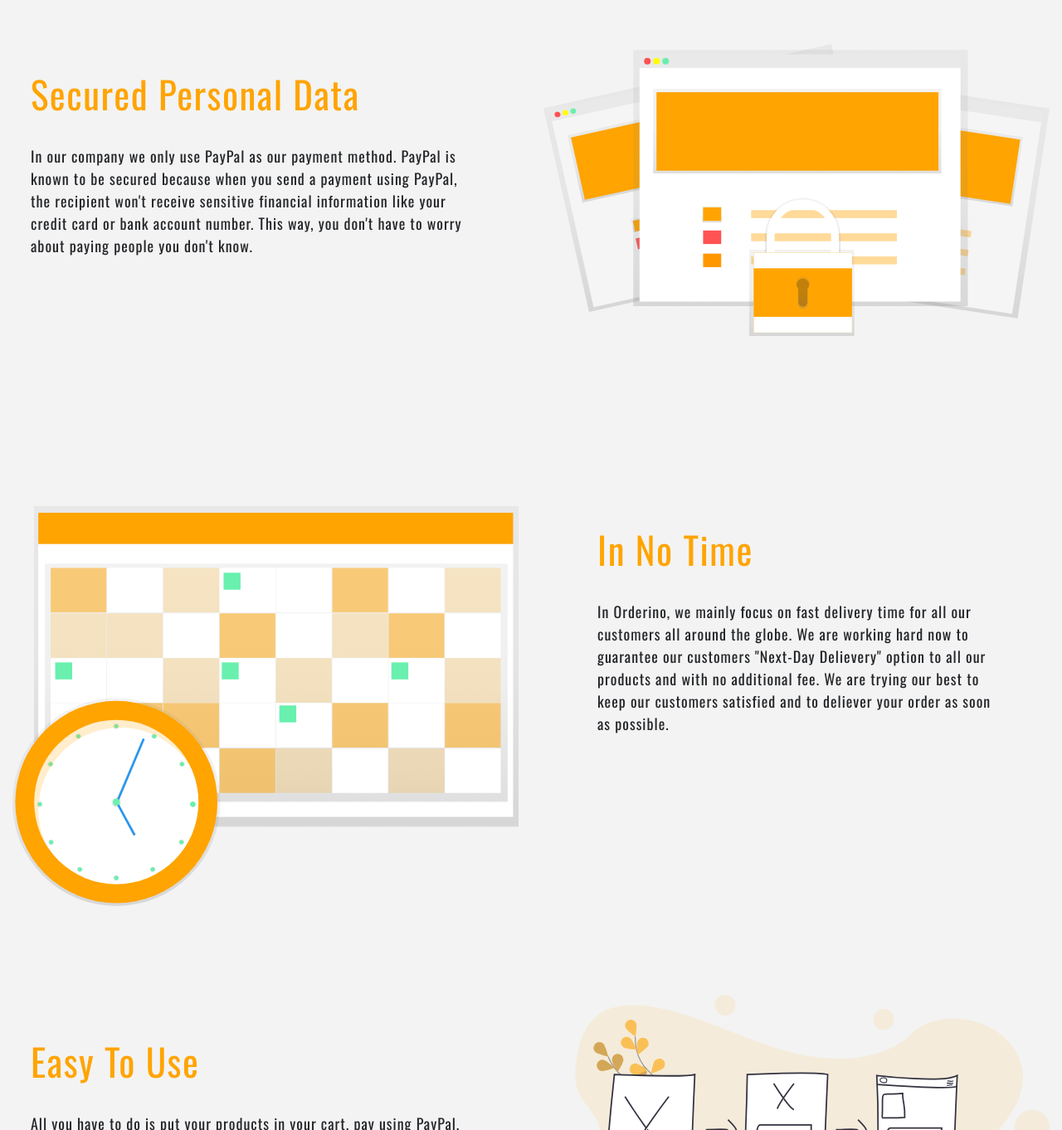
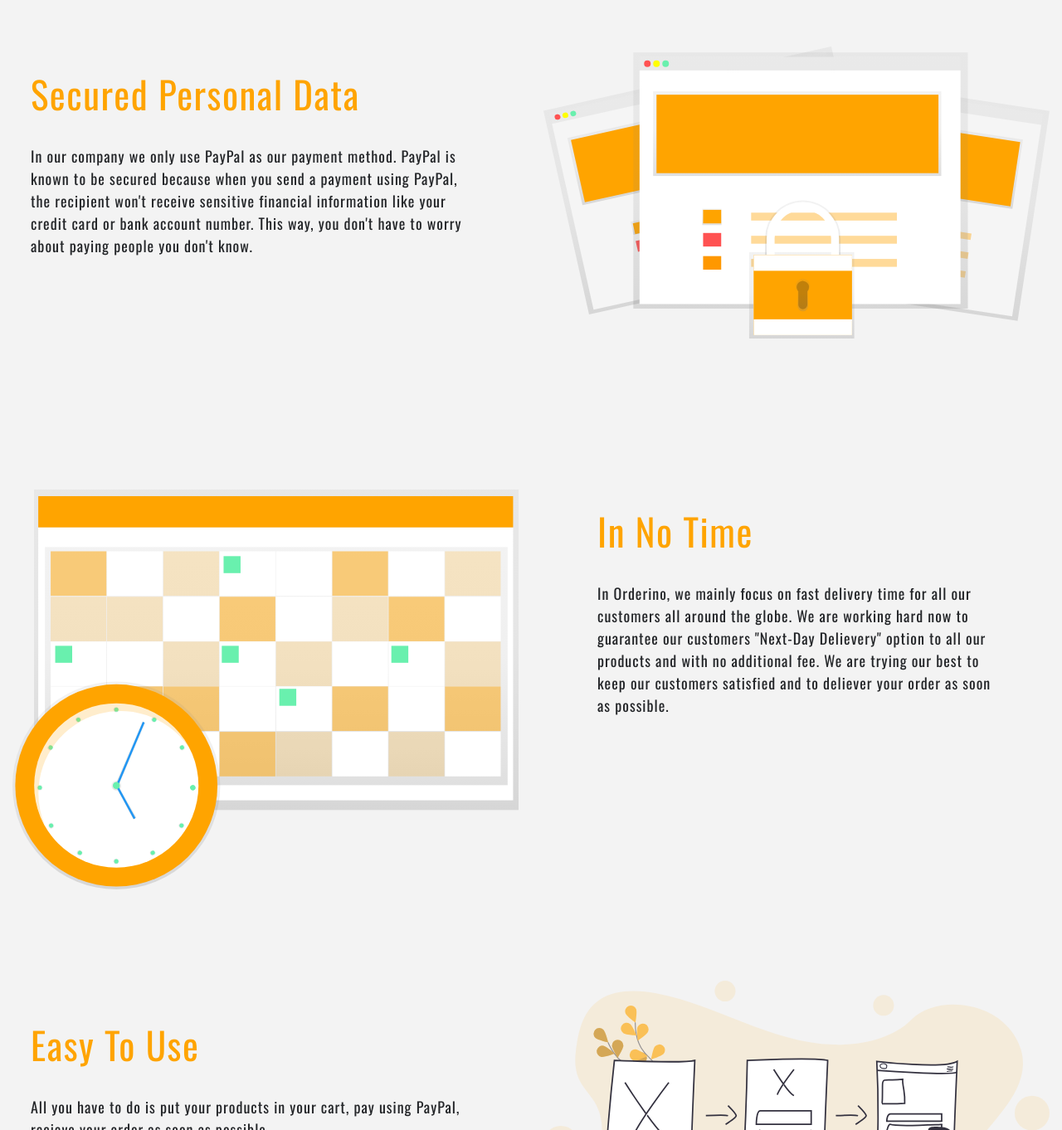
Before and after one commit to amrhisham9/online-store, a React (Create React App) app: page / in a window 1280 px wide. Shown: the part 768-2130 px from the top of the page at 83% size. Built offline with nearby package versions, Linux system fonts and the light colour scheme.

Commit message:
Home Page Fixes

```diff
--- a/src/App.css
+++ b/src/App.css
@@ -86,7 +86,7 @@ body{
 }
 .security-img{
   width: 100%;
-  padding-top: 37px;
+  padding-top: 40px;
 }
 .c2{
   padding: 10% 12%;
@@ -120,14 +120,14 @@ body{
   padding-left: 22px;
 }
 .row-padd{
-  margin-bottom:190px;
+  margin-bottom:165px;
 }
 .row-padd2{
   margin-bottom:70px;
 }
 .fast-img{
   width: 100%;
-  padding-top: 15px;
+  padding-top: 17px;
 }
 .fast-h2{
   color: var(--mainYellow) !important;
```
